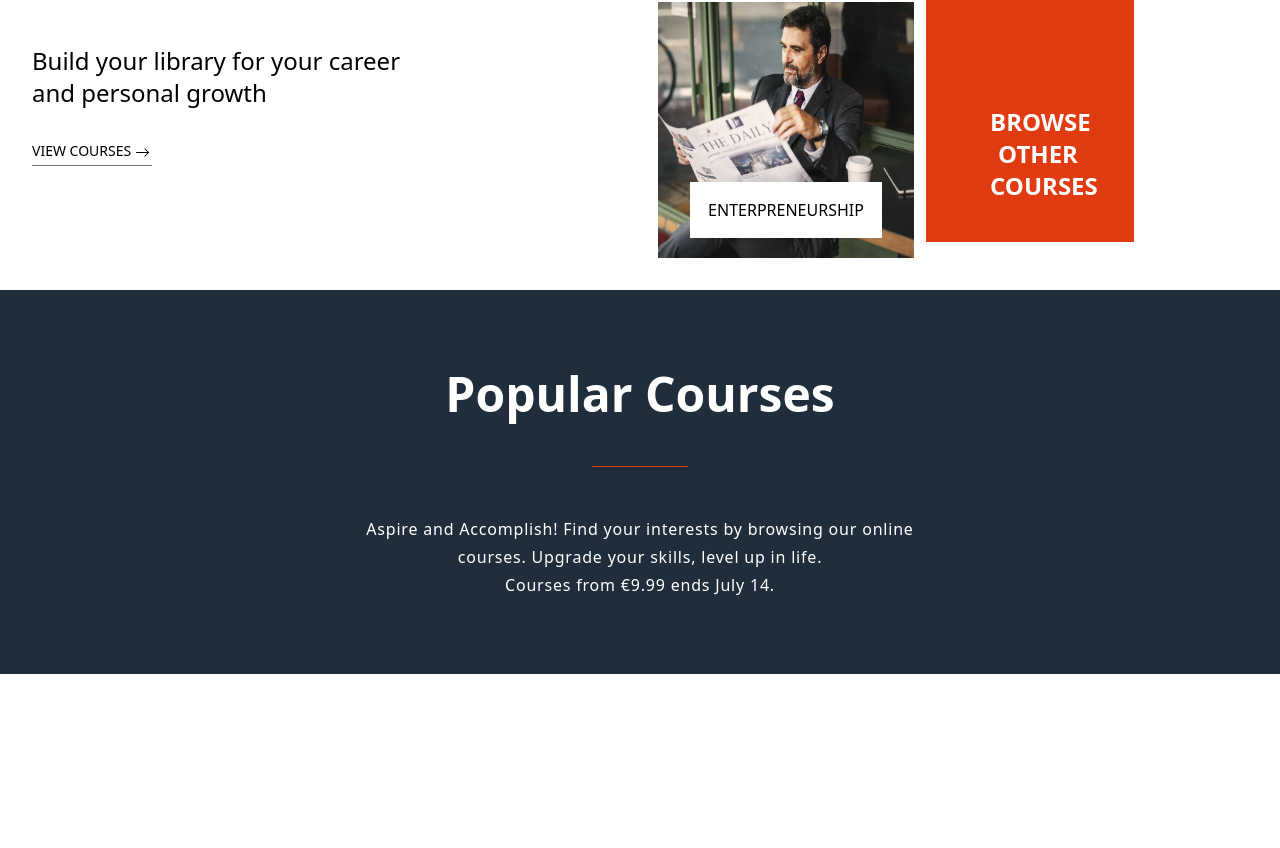
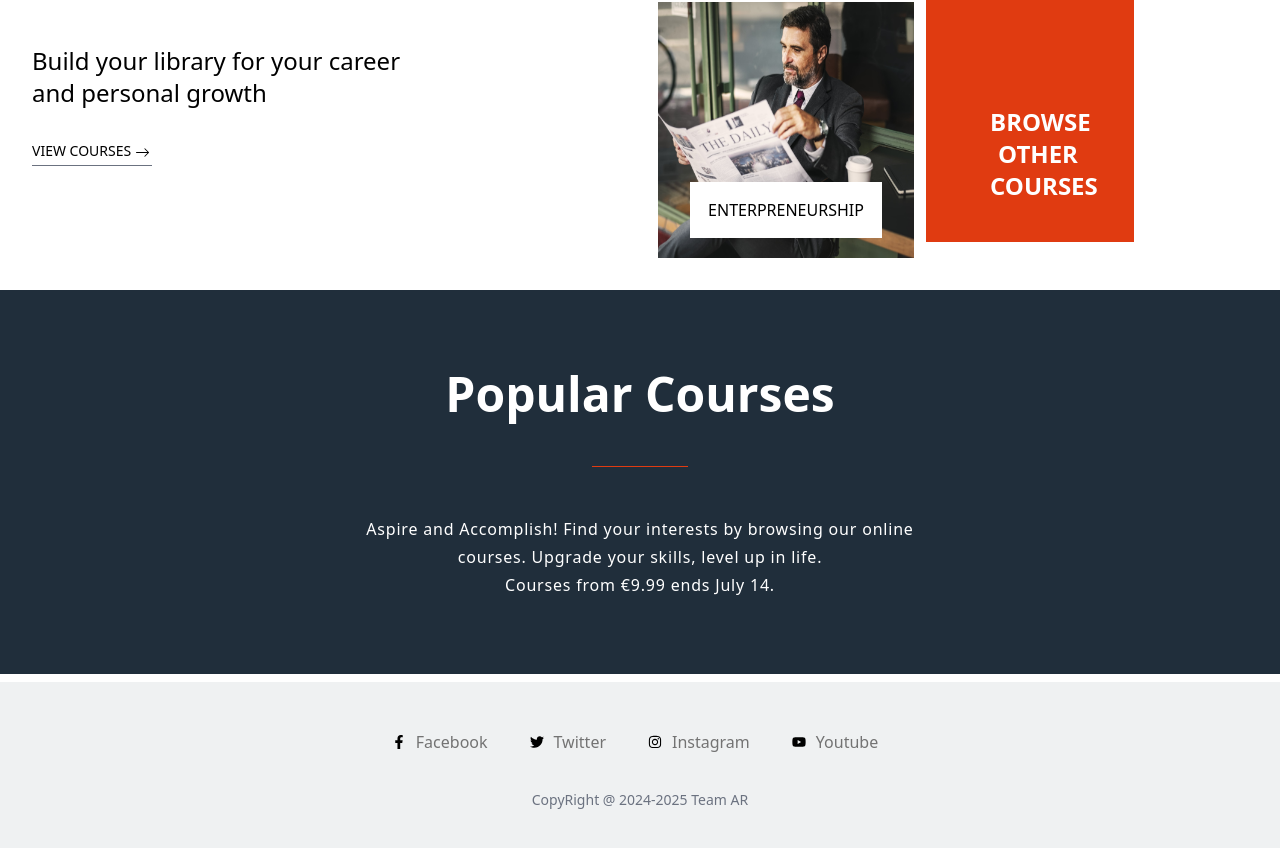
Before and after one commit to RomanAyyaz/Talent-Link, a React (Create React App) app in the folder client/: page / in a window 1280 px wide. Shown: the part 1104-1952 px from the top of the page. Before the commit the page ends 1778 px from the top, so only its background shows below. Built offline with nearby package versions, Linux system fonts and the light colour scheme.

Commit message:
Footer Design Completed

```diff
--- /dev/null
+++ b/client/src/Components/User/Fotter/Fotter.jsx
@@ -0,0 +1,34 @@
+import React from 'react'
+import {
+    FaFacebookF,
+    FaYoutube,
+    FaInstagram,
+    FaTwitter
+ } from "react-icons/fa";
+function Fotter() {
+  return (
+    <div className='bg-bgFooter mt-2 py-8'>
+        <div className='flex flex-wrap justify-center items-center px-3 py-1'>
+            <div className='group flex items-center hover:cursor-pointer hover:bg-facebook hover:text-white h-6 px-1'>
+                <FaFacebookF size={14} />
+                <p className='text-neutral-500 group-hover:text-white mx-2.5 font-medium'>Facebook</p>
+            </div>
+            <div className='group flex items-center ml-6 hover:cursor-pointer hover:bg-twitter hover:text-white h-6 px-1'>
+                <FaTwitter size={14} />
+                <p className='text-neutral-500 group-hover:text-white mx-2.5 font-medium'>Twitter</p>
+            </div>
+            <div className='group flex items-center ml-6 hover:cursor-pointer hover:bg-instagram hover:text-white h-6 px-1'>
+                <FaInstagram size={14} />
+                <p className='text-neutral-500 mx-2.5 group-hover:text-white font-medium'>Instagram</p>
+            </div>
+            <div className='group flex items-center my-3 lg:ml-6 hover:cursor-pointer hover:bg-youtube hover:text-white h-6 px-1'>
+                <FaYoutube size={14} />
+                <p className='text-neutral-500 mx-2.5 font-medium group-hover:text-white'>Youtube</p>
+            </div>
+        </div>
+        <p className='text-sm my-5 text-gray-500'>CopyRight @ 2024-2025 Team AR</p>
+    </div>
+  )
+}
+
+export default Fotter
--- a/client/src/Components/User/LandingPage/LandingPage.jsx
+++ b/client/src/Components/User/LandingPage/LandingPage.jsx
@@ -3,7 +3,7 @@ import Navbar from './Navbar/Navbar'
 import HeroSection from './HeroSection/HeroSection'
 import CoursesList from './CoursesList/CoursesList'
 import PopularCourses from './PopularCourses/PopularCourses'
-
+import Fotter from '../Fotter/Fotter'
 function LandingPage() {
   return (
     <>
@@ -11,6 +11,8 @@ function LandingPage() {
         <HeroSection/>
         <CoursesList/>
         <PopularCourses/>
+        <Fotter/>
+
     </>
   )
 }
--- a/client/src/Components/User/LandingPage/Navbar/Navbar.jsx
+++ b/client/src/Components/User/LandingPage/Navbar/Navbar.jsx
@@ -68,25 +68,25 @@ function Navbar() {
           <li>Contact</li>
         </ul>
         <div className="hidden lg:flex w-36 h-6 items-center text-base justify-between cursor-pointer">
-          <div className="hover:bg-blue-500 relative text-base p-1 group flex items-center justify-center">
+          <div className="hover:bg-facebook relative text-base p-1 group flex items-center justify-center">
             <FaFacebookF />
             <div class="absolute top-5 left-3 mb-2 hidden w-max bg-white text-black text-sm px-2 py-1 rounded group-hover:block">
               Facebook
             </div>
           </div>
-          <div className="hover:bg-blue-500 relative text-base p-1 group flex items-center justify-center">
+          <div className="hover:bg-twitter relative text-base p-1 group flex items-center justify-center">
             <FaTwitter />
             <div class="absolute top-5 left-3 mb-2 hidden w-max bg-white text-black text-sm px-2 py-1 rounded group-hover:block">
               Twitter
             </div>
           </div>
-          <div className="hover:bg-red-500 relative text-base p-1 group flex items-center justify-center">
+          <div className="hover:bg-instagram relative text-base p-1 group flex items-center justify-center">
             <FaInstagram />
             <div class="absolute top-5 left-3 mb-2 hidden w-max bg-white text-black text-sm px-2 py-1 rounded group-hover:block">
               Instagram
             </div>
           </div>
-          <div className="hover:bg-red-500 relative text-base p-1 group flex items-center justify-center">
+          <div className="hover:bg-youtube relative text-base p-1 group flex items-center justify-center">
             <FaYoutube />
             <div class="absolute top-5 left-3 mb-2 hidden w-max bg-white text-black text-sm px-2 py-1 rounded group-hover:block">
               Youtube
--- a/client/tailwind.config.js
+++ b/client/tailwind.config.js
@@ -9,7 +9,12 @@ module.exports = {
         bgNavbar:'#202E3B',
         bgMenu:'#134B70',
         MobilePhoneNavbg:"#1F2024",
-        HeroButtonOne:'#E03B11'
+        HeroButtonOne:'#E03B11',
+        bgFooter:"#EFF1F2",
+        facebook:'	#1877F2',
+        twitter:'#1DA1F2',
+        instagram:'#FCAF45',
+        youtube:'	#FF0000'
       }
     },
   },
```
